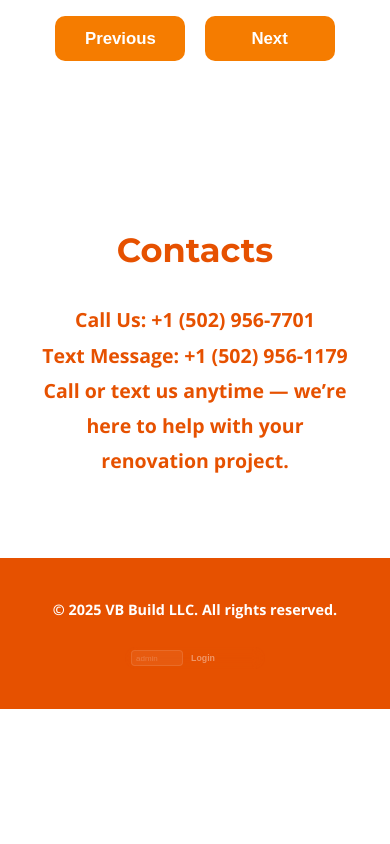
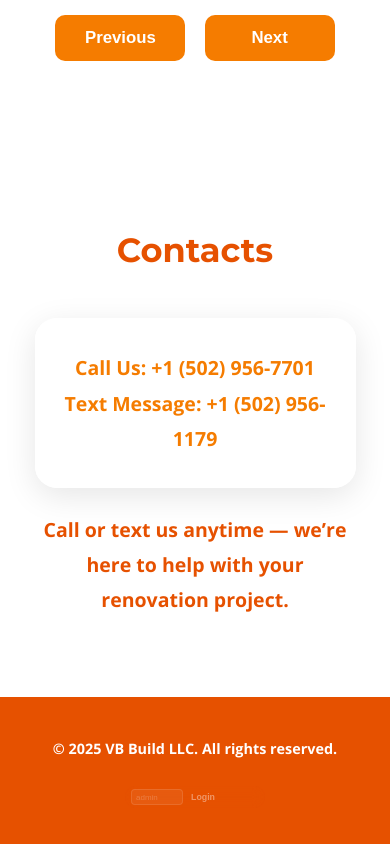
Before and after one commit to Doggy228/vb-build, a website: page index.html in a window 390 px wide. Shown: the part 8005-8849 px from the top of the page. Before the commit the page ends 8714 px from the top, so only its background shows below. Drawn offline with nearby package versions, Linux system fonts and the light colour scheme; no server answers.

Commit message:
fix reviews

```diff
--- a/index.html
+++ b/index.html
@@ -582,12 +582,63 @@
             margin-top:1.2rem;
             display:none
         }
-        .contact{padding:80px 0;background:transparent;text-align:center}
-        .contact h2{font-family:'Montserrat',sans-serif;font-size:2.1rem;color:var(--orange-dark);margin-bottom:1.5rem}
-        .contact-phone{font-size:1.75rem;font-weight:700;color:var(--orange-main);margin:1.5rem 0}
-        .contact p{font-size:1.22rem;color:#e65100;font-weight:700;max-width:700px;margin:0 auto}
-        .reviews{padding:80px 0;background:transparent;text-align:center}
-        .reviews h2{font-family:'Montserrat',sans-serif;font-size:2.2rem;color:var(--orange-dark);margin-bottom:1.8rem}
+        .contact{
+            padding:80px 0;
+            background:transparent;
+            text-align:center;
+            position:relative;
+            z-index:1
+        }
+        .contact h2{
+            font-family:'Montserrat',sans-serif;
+            font-size:2.1rem;
+            color:var(--orange-dark);
+            margin-bottom:2.5rem
+        }
+        .contact-phone-block{
+            background:rgba(255,255,255,0.94);
+            padding:2.5rem 2rem;
+            border-radius:22px;
+            max-width:600px;
+            margin:0 auto 2rem;
+            backdrop-filter:blur(12px);
+            box-shadow:0 8px 32px rgba(0,0,0,0.1);
+        }
+        .contact-phone{
+            font-size:1.8rem;
+            font-weight:700;
+            color:var(--orange-main);
+            margin:1.2rem 0;
+            line-height:1.4
+        }
+        .contact-phone a{
+            color:var(--orange-main);
+            transition:color .3s
+        }
+        .contact-phone a:hover{
+            color:var(--orange-dark)
+        }
+        .contact p{
+            font-size:1.22rem;
+            color:#e65100;
+            font-weight:700;
+            max-width:700px;
+            margin:0 auto
+        }
+        .reviews{
+            padding:80px 0;
+            background:transparent;
+            text-align:center;
+            position:relative;
+            z-index:1;
+            will-change:transform /* убираем лаги при скролле */
+        }
+        .reviews h2{
+            font-family:'Montserrat',sans-serif;
+            font-size:2.2rem;
+            color:var(--orange-dark);
+            margin-bottom:1.8rem
+        }
         .review-form{
             max-width:100%;
             margin:0 auto 3rem;
@@ -634,7 +685,13 @@
             transition:all .3s;
             font-size:1.1rem
         }
-        .reviews-list{display:grid;gap:1.5rem;max-width:900px;margin:0 auto}
+        .reviews-list{
+            display:grid;
+            gap:1.5rem;
+            max-width:900px;
+            margin:0 auto;
+            contain:layout style /* важный фикс лагов */
+        }
         .review-item{
             background:rgba(255,255,255,0.92);
             padding:1.5rem;
@@ -642,7 +699,8 @@
             text-align:left;
             border-left:6px solid var(--orange-main);
             position:relative;
-            backdrop-filter:blur(12px)
+            backdrop-filter:blur(12px);
+            contain:layout /* ещё один фикс */
         }
         .review-header{display:flex;justify-content:space-between;align-items:center;margin-bottom:0.8rem}
         .review-name{
@@ -776,6 +834,11 @@
                 background-position:right 16px center
             }
             footer{padding:2.5rem 0}
+            .contact-phone-block{
+                padding:2rem 1.5rem;
+                margin-bottom:1.5rem
+            }
+            .contact-phone{font-size:1.65rem}
         }
         @media (min-width:769px){
             .burger,.mobile-call,.mobile-call-top{display:none}
@@ -1015,12 +1078,14 @@
     <section id="contact" class="contact" data-aos="fade-up">
         <div class="container">
             <h2 data-aos="fade-down">Contacts</h2>
-            <p class="contact-phone" data-aos="fade-up" data-aos-delay="100">
-                <a href="tel:+15029567701">Call Us: +1 (502) 956-7701</a>
-            </p>
-            <p class="contact-phone" data-aos="fade-up" data-aos-delay="200">
-                <a href="sms:+15029561179">Text Message: +1 (502) 956-1179</a>
-            </p>
+            <div class="contact-phone-block" data-aos="fade-up" data-aos-delay="100">
+                <p class="contact-phone">
+                    <a href="tel:+15029567701">Call Us: +1 (502) 956-7701</a>
+                </p>
+                <p class="contact-phone">
+                    <a href="sms:+15029561179">Text Message: +1 (502) 956-1179</a>
+                </p>
+            </div>
             <p data-aos="fade-up" data-aos-delay="300">Call or text us anytime — we’re here to help with your renovation project.</p>
         </div>
     </section>
```
